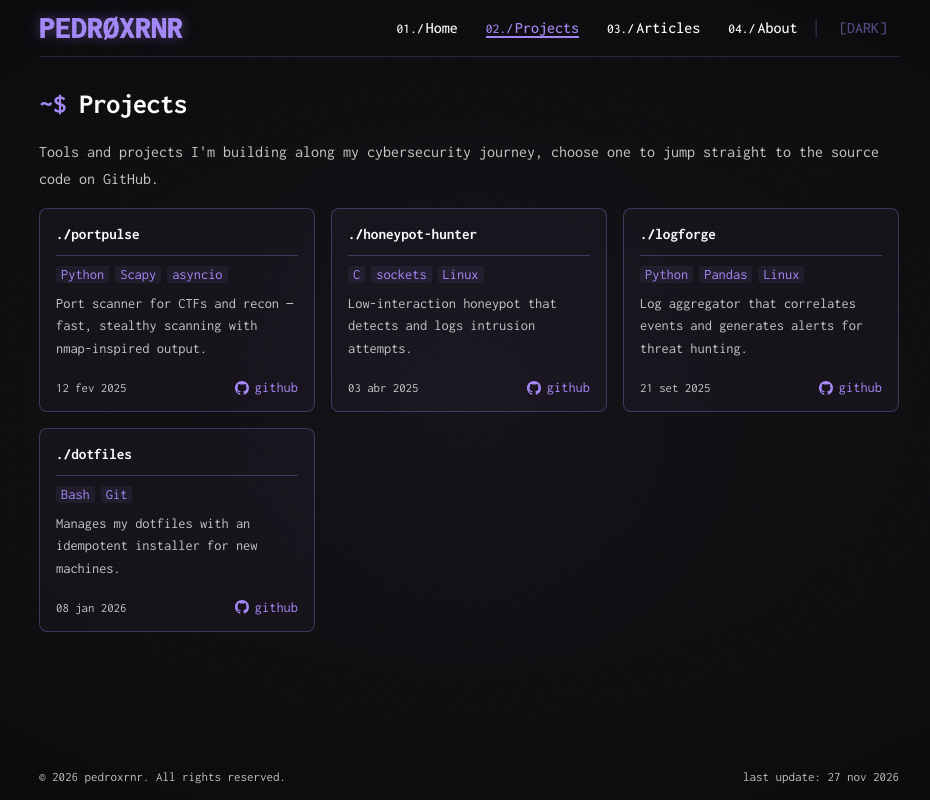
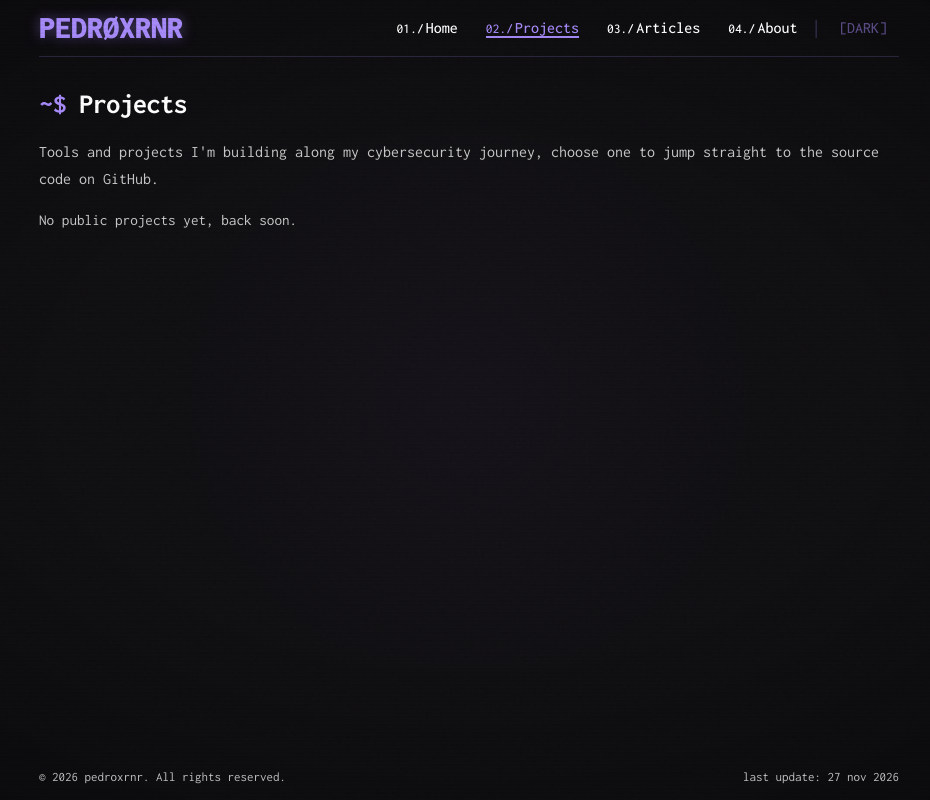
Before and after one commit to pedroxrnr/pedroxrnr.space, a React (Vite) app: page /projects in a window 1280 px wide. Shown: the whole page, without its empty margins (171-1101 px from the left). Built offline with nearby package versions, Linux system fonts and the light colour scheme.

Commit message:
chore(projects): remove cards, keep commented placeholder until real projects

```diff
--- a/src/data/projects.js
+++ b/src/data/projects.js
@@ -1,30 +1,9 @@
 export const projects = [
-  {
-    name: 'portpulse',
-    desc: 'Port scanner for CTFs and recon — fast, stealthy scanning with nmap-inspired output.',
-    tech: ['Python', 'Scapy', 'asyncio'],
-    date: '12 fev 2025',
-    repo: 'https://github.com/pedroxrnr/portpulse',
-  },
-  {
-    name: 'honeypot-hunter',
-    desc: 'Low-interaction honeypot that detects and logs intrusion attempts.',
-    tech: ['C', 'sockets', 'Linux'],
-    date: '03 abr 2025',
-    repo: 'https://github.com/pedroxrnr/honeypot-hunter',
-  },
-  {
-    name: 'logforge',
-    desc: 'Log aggregator that correlates events and generates alerts for threat hunting.',
-    tech: ['Python', 'Pandas', 'Linux'],
-    date: '21 set 2025',
-    repo: 'https://github.com/pedroxrnr/logforge',
-  },
-  {
-    name: 'dotfiles',
-    desc: 'Manages my dotfiles with an idempotent installer for new machines.',
-    tech: ['Bash', 'Git'],
-    date: '08 jan 2026',
-    repo: 'https://github.com/pedroxrnr/dotfiles',
-  },
+  // {
+  //   name: 'novo-teste',
+  //   desc: 'Um card de teste para validar a renderização da página de projetos.',
+  //   tech: ['React', 'Vite'],
+  //   date: '12 set 2026',
+  //   repo: 'https://github.com/pedroxrnr/',
+  // }
 ]
```
